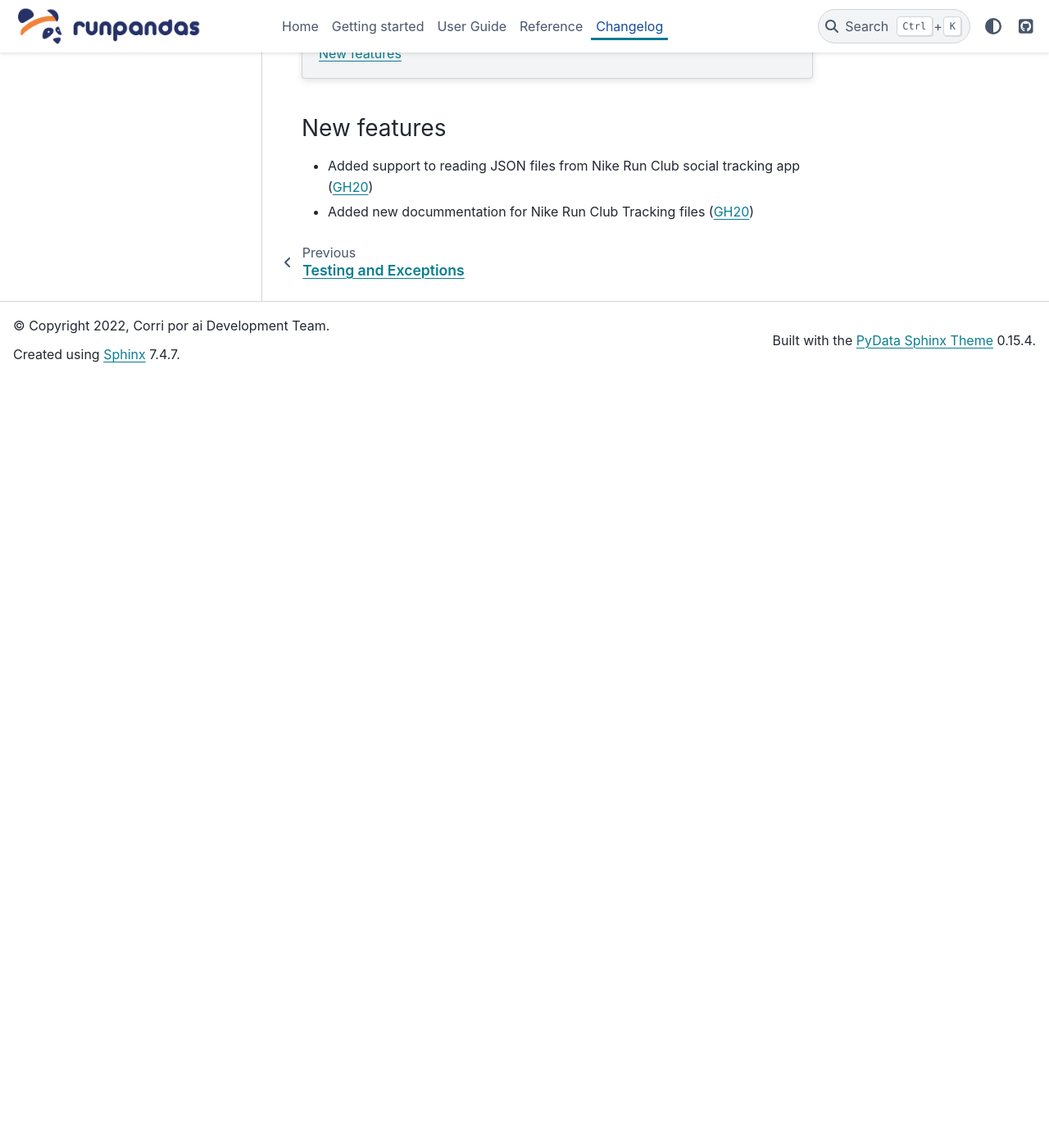
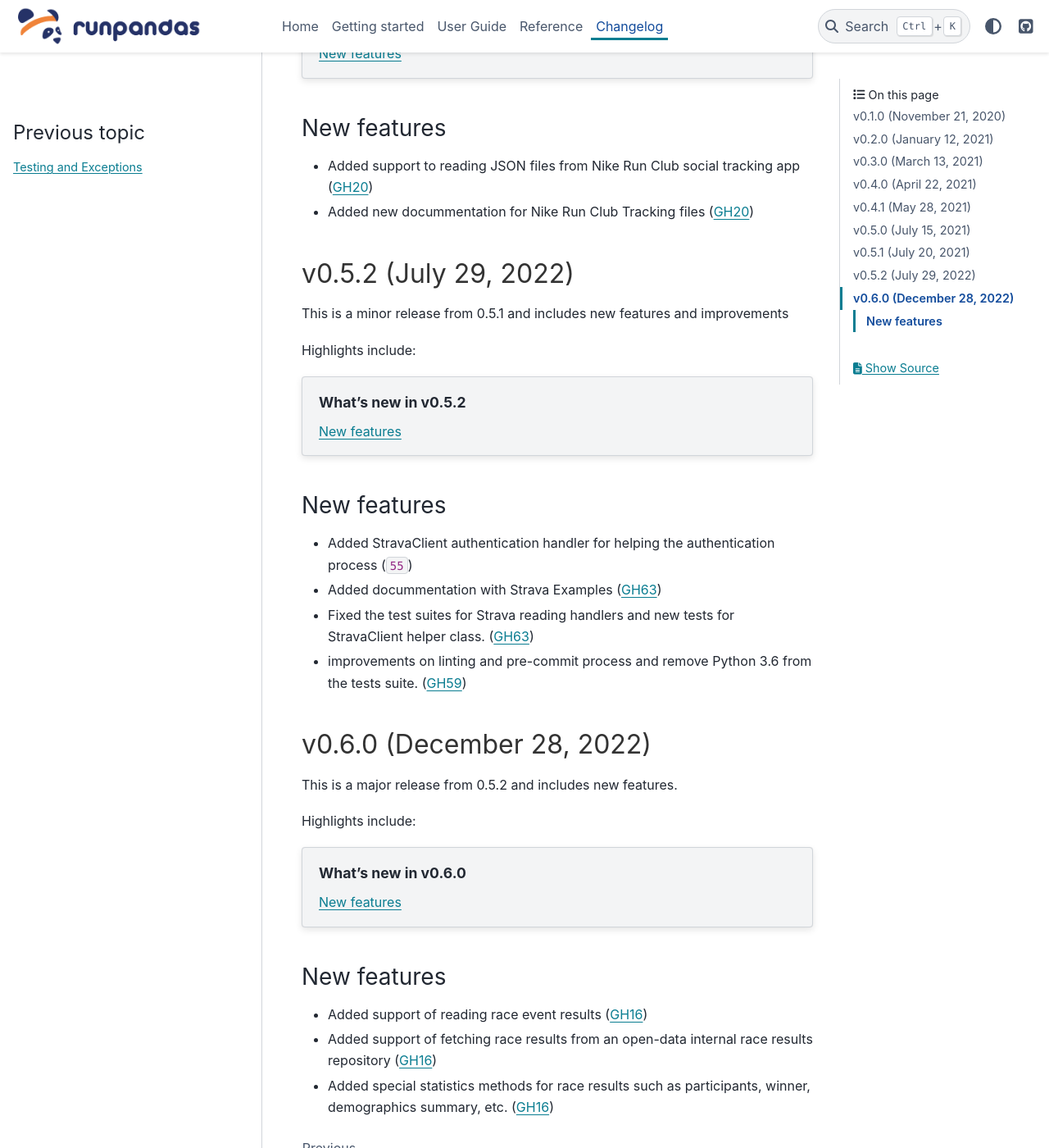
Before and after one commit to corriporai/runpandas, a Sphinx documentation site: the page built from docs/source/whatsnew.rst, in a window 1280 px wide and 1400 px high, scrolled down 4709 px. Shown: the whole window at 82% size. Built offline with Sphinx 7.4.7 and the PyData theme 0.15.4, drawn with Linux system fonts in a browser that asks for light colours; pages that are not in the unit, such as notebooks, are missing from menus; cross-references to code outside the pages are shown as plain code; before the commit the page ends 5170 px from its top, so only the background shows below that.

Commit message:
DOC: Added release notes v0.6.0

```diff
--- a/CHANGELOG.rst
+++ b/CHANGELOG.rst
@@ -13,3 +13,4 @@
 .. include:: docs/source/whatsnew/v0.5.0.txt
 .. include:: docs/source/whatsnew/v0.5.1.txt
 .. include:: docs/source/whatsnew/v0.5.2.txt
+.. include:: docs/source/whatsnew/v0.6.0.txt
--- a/docs/source/_version.txt
+++ b/docs/source/_version.txt
@@ -1 +1 @@
-Version: **0.5.1 (+67, 067f314)** Date: **December 27, 2022**
+Version: **0.5.1 (+67, 067f314)** Date: **December 28, 2022**
--- a/docs/source/whatsnew.rst
+++ b/docs/source/whatsnew.rst
@@ -14,3 +14,5 @@
 .. include:: whatsnew/v0.4.1.txt
 .. include:: whatsnew/v0.5.0.txt
 .. include:: whatsnew/v0.5.1.txt
+.. include:: whatsnew/v0.5.2.txt
+.. include:: whatsnew/v0.6.0.txt
--- /dev/null
+++ b/docs/source/whatsnew/v0.6.0.txt
@@ -0,0 +1,22 @@
+.. _whatsnew_060:
+
+v0.6.0 (December 28, 2022)
+----------------------------
+
+This is a major release from 0.5.2 and includes new features.
+
+
+Highlights include:
+
+
+.. contents:: What's new in v0.6.0
+    :local:
+    :backlinks: none
+
+.. _whatsnew_060.enhancements:
+
+New features
+~~~~~~~~~~~~
+- Added support of reading race event results (:issue:`16`)
+- Added support of fetching race results from an open-data internal race results repository (:issue:`16`)
+- Added special statistics methods for race results such as participants, winner, demographics summary, etc. (:issue:`16`)
```
